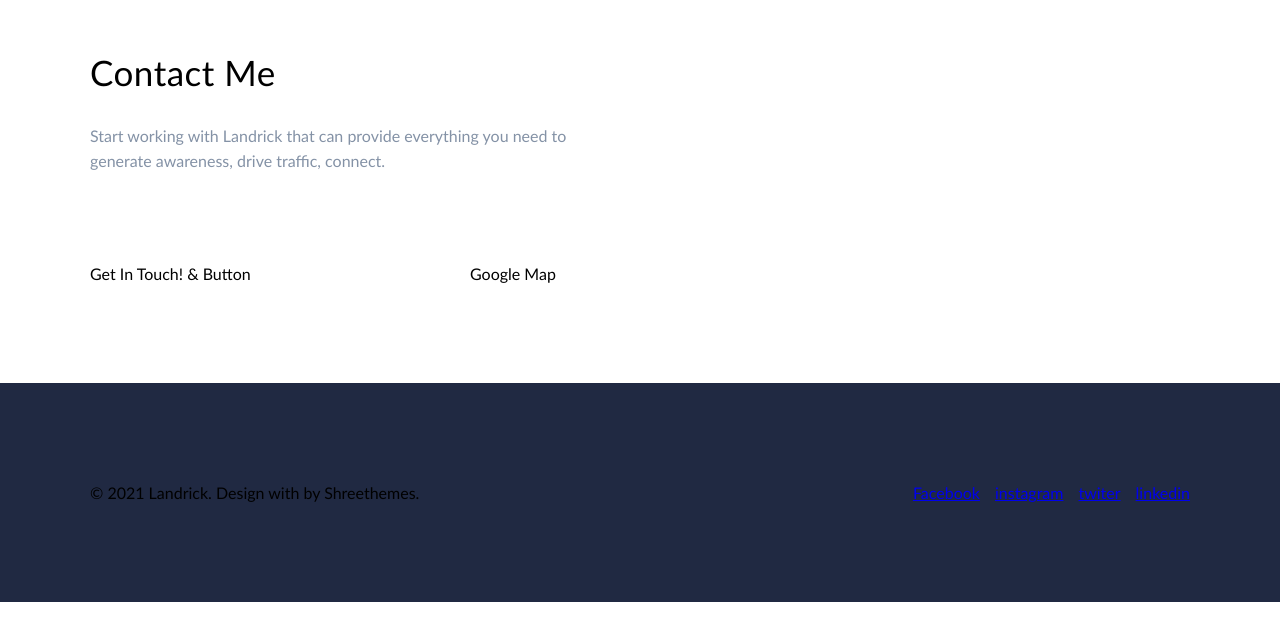
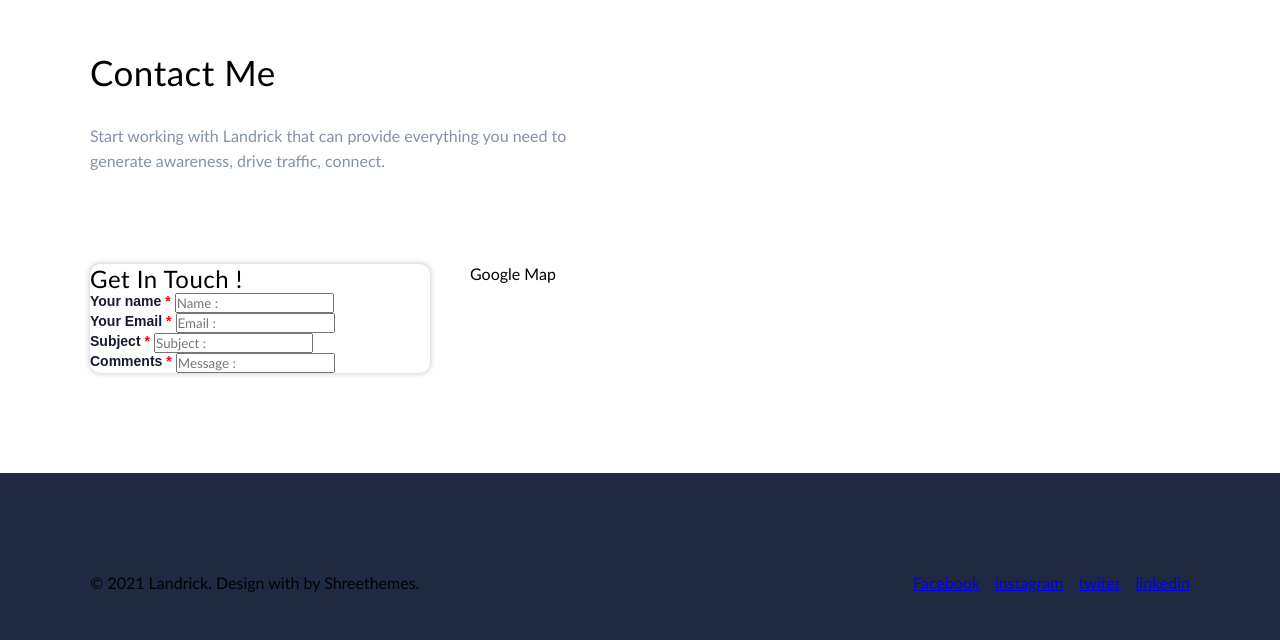
Before and after one commit to Niseme/26-Dizainas, a website: page index.html in a window 1280 px wide. Shown: the part 4800-5440 px from the top of the page. Before the commit the page ends 5402 px from the top, so only its background shows below. Drawn offline with Linux system fonts and the light colour scheme.

Commit message:
get in touch

```diff
--- /dev/null
+++ b/css/components/contactme.css
@@ -0,0 +1,18 @@
+.border {
+  border-radius: 10px;
+  box-shadow: 0px 0px 5px 1px rgba(53, 52, 52, 0.219);
+}
+
+.personal-info {
+  display: inline;
+  color: var(--text-color-default);
+  font-family: "Nunito", sans-serif;
+  font-size: 14px;
+  font-weight: bolder;
+}
+.personal-info:last-of-type {
+  color: red;
+}
+.form input {
+  display: inline-block;
+}
--- a/css/main.css
+++ b/css/main.css
@@ -19,6 +19,8 @@
 @import "./components/myworkandportfolio.css";
 @import "./components/fonts.css";
 @import "./components/latestnews.css";
+@import "./components/contactme.css";
+
 /* custom */
 .work-process-section {
   padding-top: 0;
--- a/index.html
+++ b/index.html
@@ -285,7 +285,35 @@
             </div>
         </div>
         <div class="row">
-            <div class="col-12 col-md-6 col-lg-4 "> Get In Touch! & Button </div>
+            <div class="col-12 col-md-6 col-lg-4 ">
+                <div class="border">
+                    <div class="smallertitle"> Get In Touch ! </div>
+                    <div class="form">
+                        <div class="personal-info">Your name </div>
+                        <div class="personal-info">*</div>
+                        <input type="text" placeholder="Name :">
+                    </div>
+                    <div class="form">
+                        <div class="personal-info">Your Email </div>
+                        <div class="personal-info">*</div>
+                        <input type="text" placeholder="Email :">
+                    </div>
+                    <div class="form">
+                        <div class="personal-info">Subject </div>
+                        <div class="personal-info">*</div>
+                        <input type="text" placeholder="Subject :">
+                    </div>
+                    <div class="form">
+                        <div class="personal-info">Comments </div>
+                        <div class="personal-info">*</div>
+                        <input type="text" placeholder="Message :">
+                    </div>
+
+                </div>
+
+
+
+            </div>
             <div class="col-12 col-md-6 col-lg-8">Google Map</div>
 
 
```
